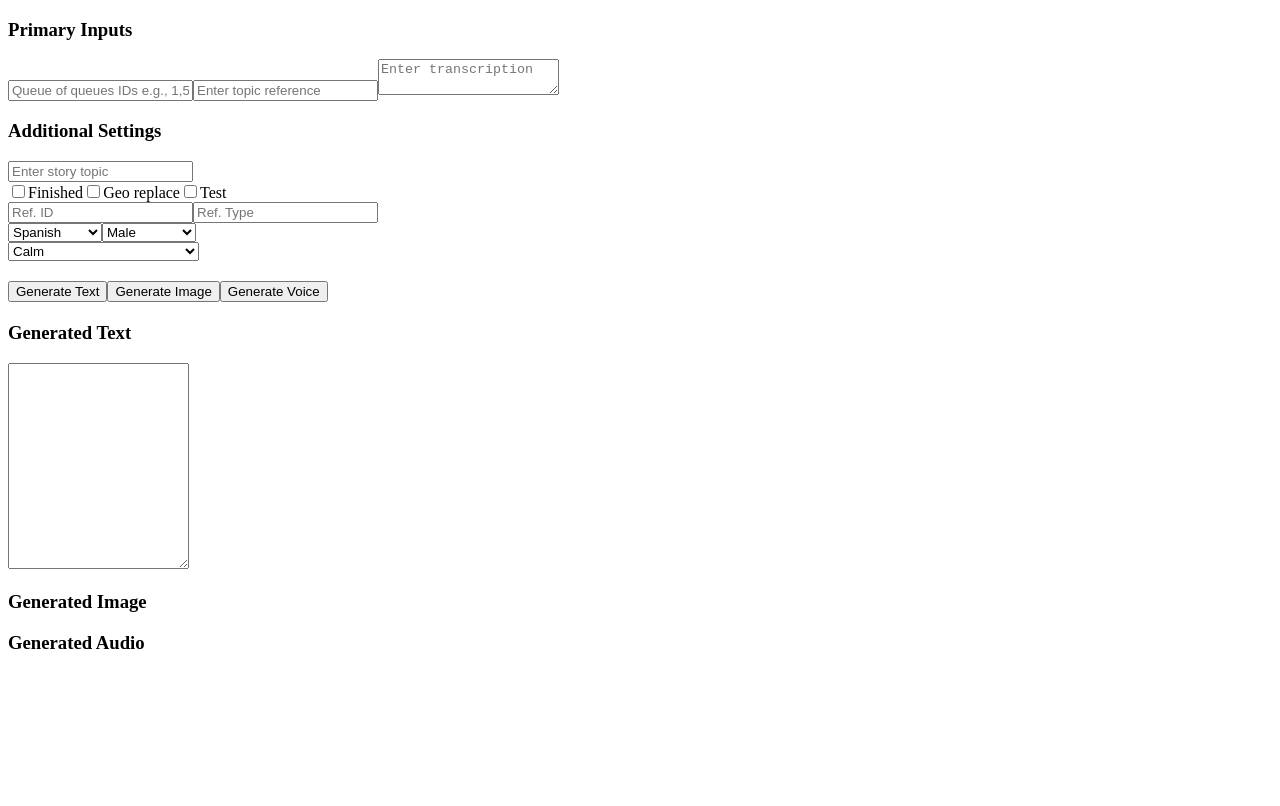
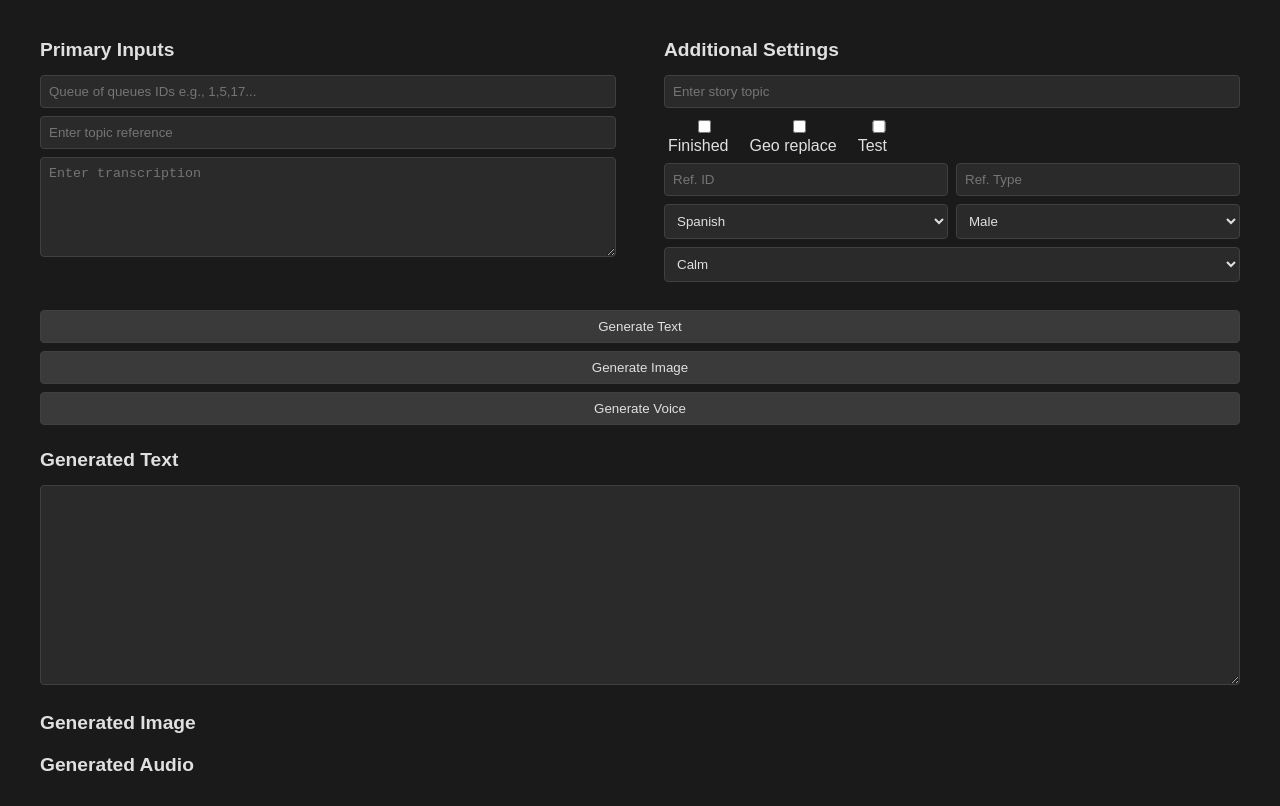
Before and after one commit to n1meli/ai-generation.assistent-n1meli, a React (Vite) app in the folder client/: page / in a window 1280 px wide. Built offline with nearby package versions, Linux system fonts and the light colour scheme.

Commit message:
Update main.jsx

```diff
--- a/client/src/main.jsx
+++ b/client/src/main.jsx
@@ -1,5 +1,10 @@
-import React from 'react';
-import ReactDOM from 'react-dom/client';
-import App from './App';
+import React from 'react'
+import ReactDOM from 'react-dom/client'
+import App from './App.jsx'
+import './App.css'
 
-ReactDOM.createRoot(document.getElementById('root')).render(<App />);
+ReactDOM.createRoot(document.getElementById('root')).render(
+  <React.StrictMode>
+    <App />
+  </React.StrictMode>,
+)
```
